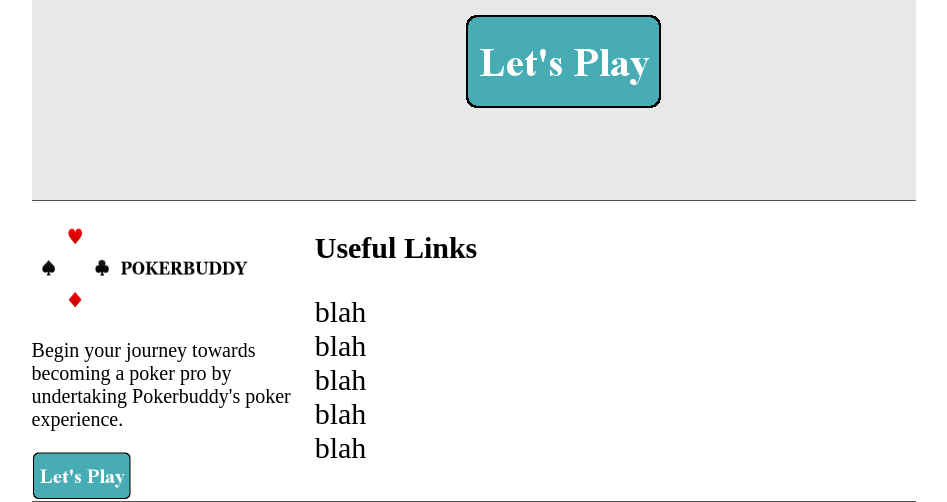
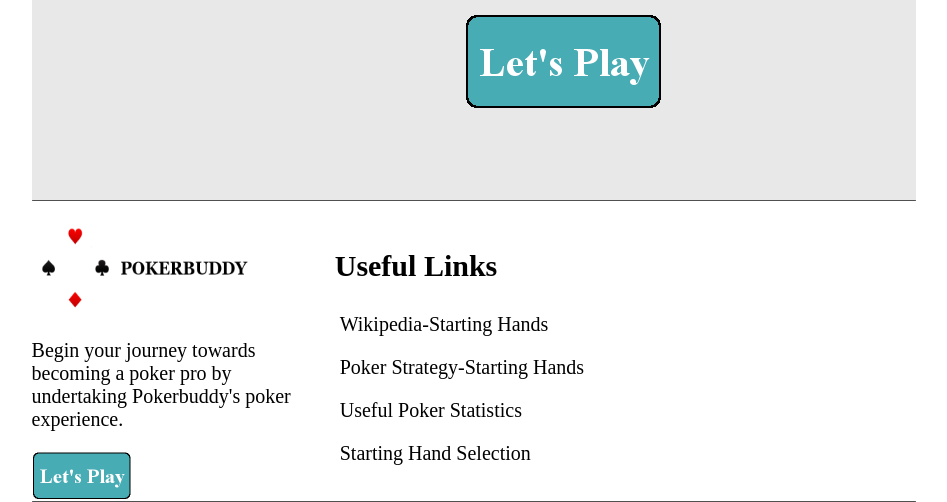
Before and after one commit to nealhartley/PokerBuddy, a PHP site: page / in a window 1280 px wide. Shown: the part 1038-1540 px from the top of the page, without its empty margins (166-1113 px from the left). Run offline with PHP 8.4, Linux system fonts and the light colour scheme.

Commit message:
finished off front page links styling

```diff
--- a/disclaimer.php
+++ b/disclaimer.php
@@ -28,8 +28,10 @@
 
                 <div id = "Links">
                     <p><b>Useful Links</b></p>
-                    <p>blah<br>blah<br>blah<br>blah<br>blah<br></p>
-
+                    <a href="https://en.wikipedia.org/wiki/Texas_hold_%27em_starting_hands"><p>Wikipedia-Starting Hands</p></a>
+                    <a href="http://www.pokerlistings.com/strategy/texas-holdem-starting-hands-cheat-sheet"><p>Poker Strategy-Starting Hands</p></a>
+                    <a href="https://www.partypoker.com/how-to-play/school/basics/key-facts.html"><p>Useful Poker Statistics</p></a>
+                    <a href="http://www.pokerology.com/lessons/starting-hand-selection/"><p>Starting Hand Selection</p></a>
 
                 </div>
 
--- a/nbproject/private/private.xml
+++ b/nbproject/private/private.xml
@@ -8,6 +8,7 @@
             <file>file:/C:/xampp/htdocs/PokerBuddy/toolBar.php</file>
             <file>file:/C:/xampp/htdocs/PokerBuddy/index.php</file>
             <file>file:/C:/xampp/htdocs/PokerBuddy/frontPageBody.php</file>
+            <file>file:/C:/xampp/htdocs/PokerBuddy/disclaimer.php</file>
         </group>
     </open-files>
 </project-private>
--- a/style.css
+++ b/style.css
@@ -24,6 +24,7 @@
 #fullpage{
     /*background-color: #FDFCDC;*/
     background-color: #F8F8F8;
+
     /* border-color: black;
     border-style: solid;*/
 
@@ -152,15 +153,28 @@
 }
 
 #Links{
+    padding-top: 2%;
     width: 30%;
     font-size: 30px;
     float:left;
-
+    padding-left: 20px;
     /*
     border-color: pink;
     border-style: solid;
     */
 }
+
+#Links a:link , a:visited{
+    text-decoration: none;
+    color: black;
+    font-size: 20px;
+    text-indent: 5px;
+}
+
+#Links a:hover{
+    text-decoration: underline;
+}
+
 
 #siteDesc{
     float:left;
```
